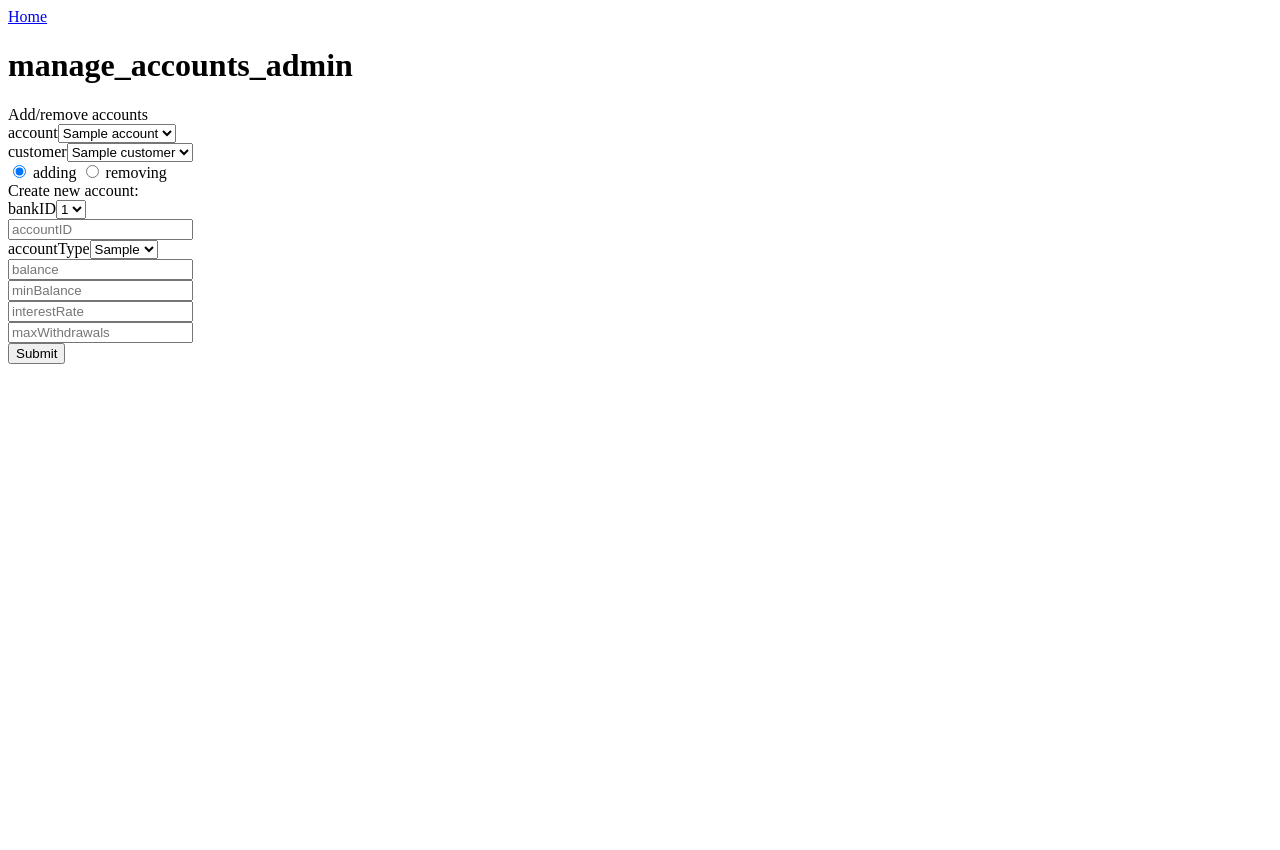
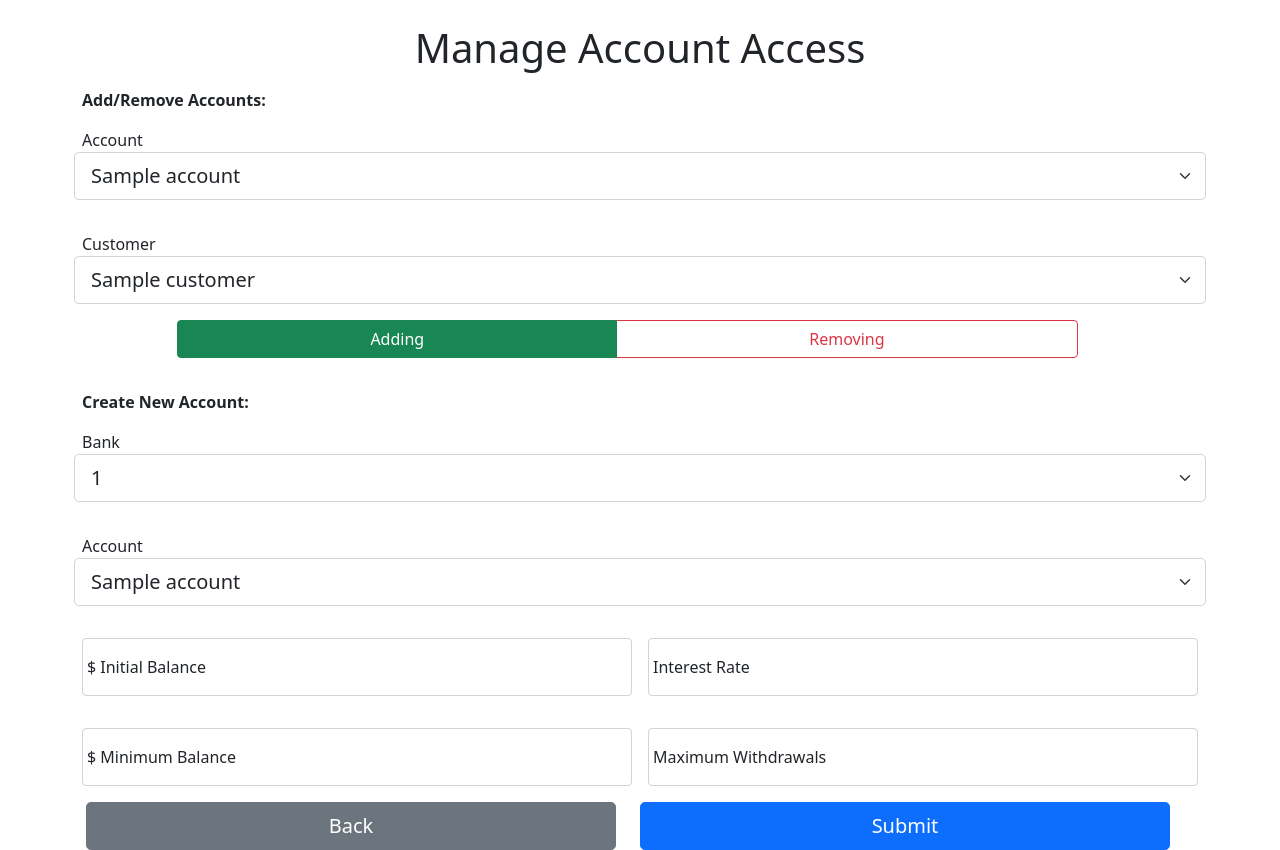
Before and after one commit to davidcornell2326/FlaskApp, a Flask app: template templates/8_2_manage_accounts_admin.html in a window 1280 px wide. Before the commit the page ends 364 px from the top, so only its background shows below. Run offline with Flask 2, Linux system fonts and the light colour scheme; the template is opened without the code that fills it: most values are stand-ins (such as "Sample title", 1, 10 or a date in 2020).

Commit message:
Restyled screens 8_1 and 8_2

```diff
--- a/templates/8_2_manage_accounts_admin.html
+++ b/templates/8_2_manage_accounts_admin.html
@@ -2,52 +2,84 @@
 <html lang="en">
 
     <head>
-    <title>manage_accounts_admin</title>
+        <title>Manage Account Access Admin View</title>
+        <link href="https://cdn.jsdelivr.net/npm/bootstrap@5.1.3/dist/css/bootstrap.min.css" rel="stylesheet" integrity="sha384-1BmE4kWBq78iYhFldvKuhfTAU6auU8tT94WrHftjDbrCEXSU1oBoqyl2QvZ6jIW3" crossorigin="anonymous">
     </head>
 
 <body>
+    <div class="container">
         <div class="header">
-        <a href="/">Home</a>
-        <h1>manage_accounts_admin</h1>
+            <br/>
+            <h1 style="text-align: center;" class="mb-3">Manage Account Access</h1>
         </div>
 
-    <form id="form" method="POST">
-        <div><text>Add/remove accounts</text></div>
-        <div><text>account</text><select name="account">
+        <form id="form" method="POST" class="row g-3">
+            <strong style="margin-bottom: 0px;">Add/Remove Accounts:</strong>
+            <label for="accountInput">Account</label>
+            <select name="account" class="form-select form-select-lg mb-3 mt-0" id="accountInput">
                 {% for account in accounts %}
                 <option>{{account}}</option>
                 {% endfor %}
-        </select></div>
-        <div><text>customer</text><select name="customer">
+            </select>
+            <label for="customerInput">Customer</label>
+            <select name="customer" class="form-select form-select-lg mb-3 mt-0" id="customerInput">
                 {% for customer in customers %}
                 <option>{{customer}}</option>
                 {% endfor %}
-        </select></div>
-        <div>
-            <input type="radio" id="adding" name="addingRemoving" value="Adding" checked>
-            <label for="adding">adding</label>
-            <input type="radio" id="removing" name="addingRemoving" value="Removing">
-            <label for="removing">removing</label>
+            </select>
+            <div class="row justify-content-md-center">
+                <div class="btn-group col-md-10 mb-3" role="group" aria-label="Basic radio toggle button group">
+                    <input type="radio" class="btn-check btn-lg" id="adding" autocomplete="off" name="addingRemoving" value="Adding" checked>
+                    <label class="btn btn-outline-success" for="adding">Adding</label>
+
+                    <input type="radio" class="btn-check btn-lg" id="removing" autocomplete="off" name="addingRemoving" value="Adding">
+                    <label class="btn btn-outline-danger" for="removing">Removing</label>
                 </div>
-        <div><text>Create new account:</text></div>
-        <div><text>bankID</text><select name="bankID">
+            </div>
+
+            <strong style="margin-bottom: 0px;">Create New Account:</strong>
+            <label for="bankIDInput">Bank</label>
+            <select name="bankID" class="form-select form-select-lg mb-3 mt-0" id="bankInput">
                 {% for bankID in bankIDs %}
                 <option>{{bankID}}</option>
                 {% endfor %}
-        </select></div>
-        <div><input type="name" name="accountID" placeholder="accountID" required /></div>
-        <div><text>accountType</text><select name="accountType">
-            {% for accountType in accountTypes %}
-            <option>{{accountType}}</option>
+            </select>
+            <label for="accountInput">Account</label>
+            <select name="account" class="form-select form-select-lg mb-3 mt-0" id="accountInput">
+                {% for account in accounts %}
+                <option>{{account}}</option>
                 {% endfor %}
-        </select></div>
-        <div><input type="number" name="balance" placeholder="balance" required /></div>
-        <div><input type="number" name="minBalance" placeholder="minBalance" required /></div>
-        <div><input type="number" name="interestRate" placeholder="interestRate" required /></div>
-        <div><input type="number" name="maxWithdrawals" placeholder="maxWithdrawals" required /></div>
+            </select>
 
-        <button type="submit">Submit</button>
+            <div class="form-floating col-md-6 mb-3">
+                <input type="number" name="balance" class="form-control" id="balanceInput" placeholder="balance">
+                <label for="balanceInput">$ Initial Balance</label>
+            </div>
+            <div class="form-floating col-md-6 mb-3">
+                <input type="number" name="interestRate" class="form-control" id="interestRateInput" placeholder="interestRate">
+                <label for="interestRateInput">Interest Rate</label>
+            </div>
+            <div class="form-floating col-md-6 mb-3">
+                <input type="number" name="minBalance" class="form-control" id="minBalanceInput" placeholder="minBalance">
+                <label for="balanceInput">$ Minimum Balance</label>
+            </div>
+            <div class="form-floating col-md-6 mb-3">
+                <input type="number" name="maxWithdrawals" class="form-control" id="maxWithdrawalsInput" placeholder="maxWithdrawals">
+                <label for="maxWithdrawalsInput">Maximum Withdrawals</label>
+            </div>
+
+            <div class="row">
+                <div class="col">
+                    <div class="d-grid gap-2">
+                        <a class="btn btn-secondary btn-lg" role="button" href="/">Back</a>
+                    </div>
+                </div>
+                <div class="col">
+                    <div class="d-grid gap-2"><button type="submit" class="btn btn-primary btn-lg">Submit</button></div>
+                </div>
+            </div>
         </form>
+    </div>
 
     <script>
         document.querySelector('#form').addEventListener("submit", async function (e) {
```
Also changed, not shown: templates/8_1_manage_accounts_customer.html (+30 -13 lines). Lines whose indentation alone changed are shown as unchanged.
